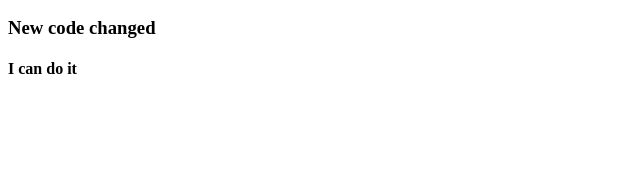
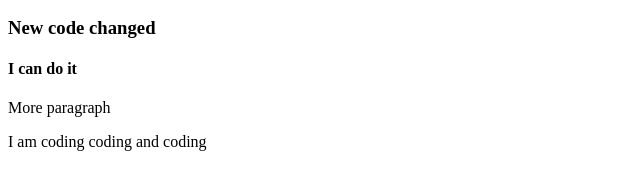
Before and after one commit to AshadudjamanLimon/my-seond-repo, a plain HTML site: page index.html in a window 1280 px wide. Shown: the part 110-300 px from the top of the page, without its empty margins (0-640 px from the left). Drawn offline with Linux system fonts and the light colour scheme.

Commit message:
style added

```diff
--- a/index.html
+++ b/index.html
@@ -11,5 +11,8 @@
     <h2>Mama i can code now</h2>
     <h3>New code changed</h3>
     <h4>I can do it</h4>
+    <p>More paragraph</p>
+    <p>I am coding coding and coding</p>
+    <link rel="stylesheet" href="style.css">
 </body>
 </html>
```
Also changed, not shown: style.css (added).
